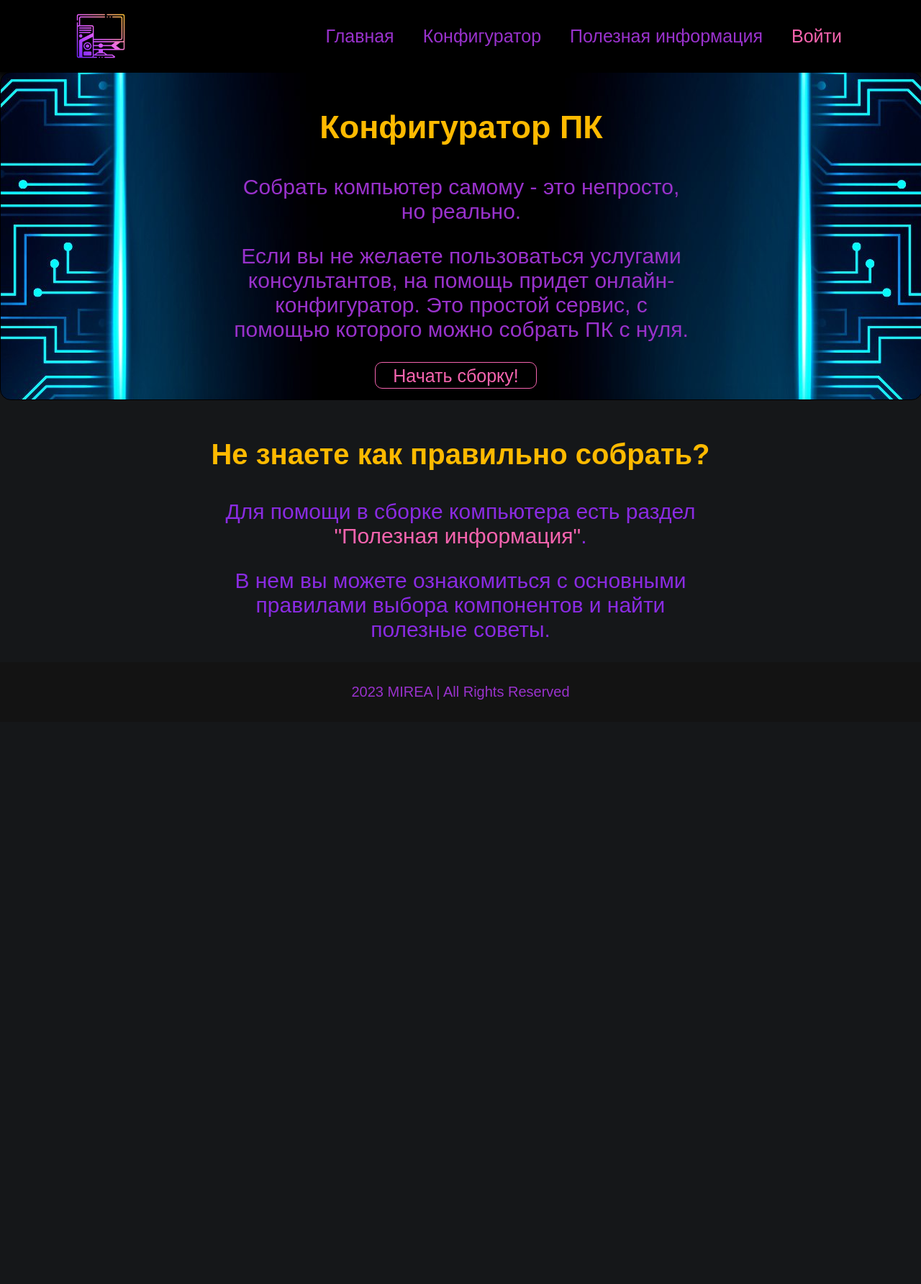
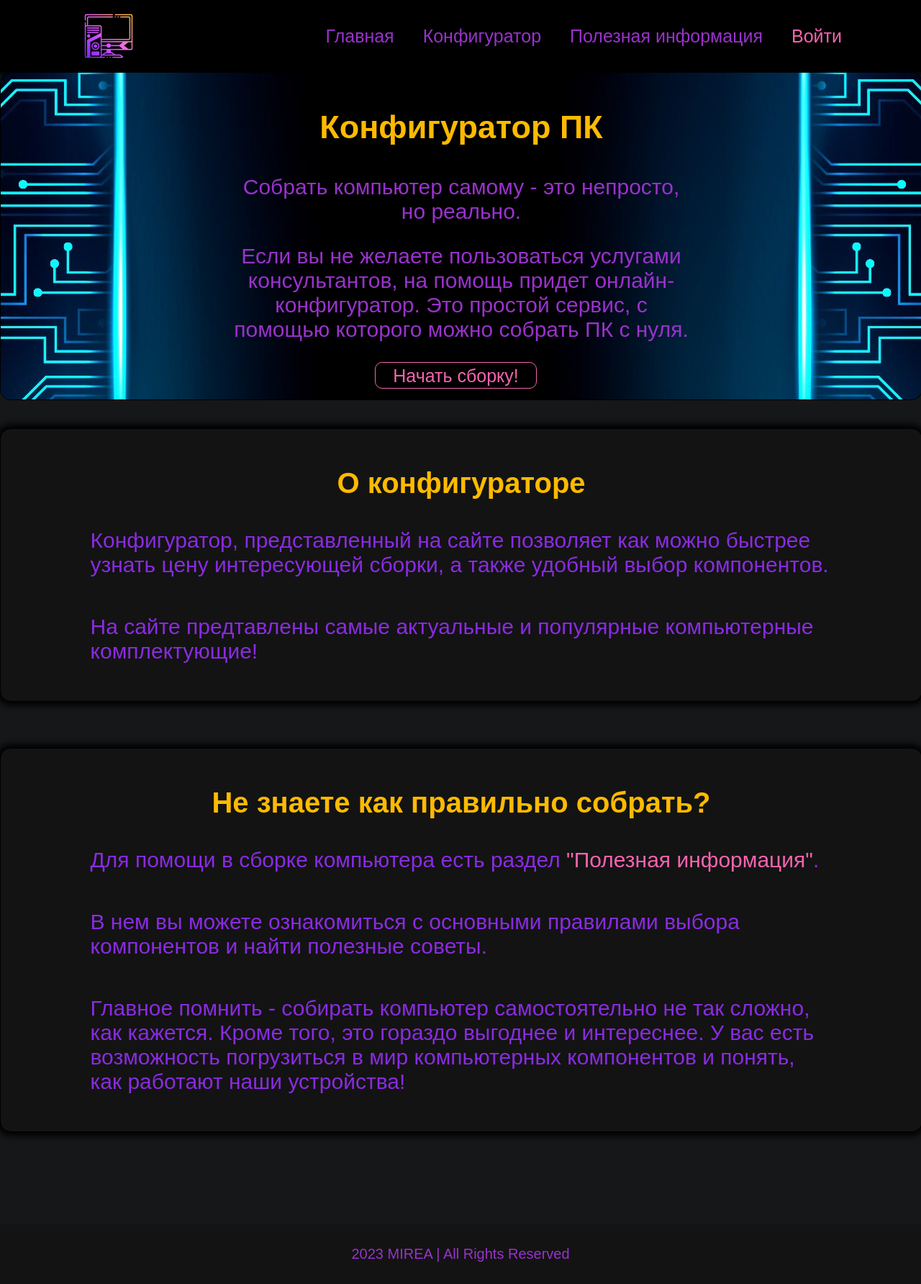
Before and after one commit to Nestyzorix/PC-Building-Helper, a Django app: page /main/ in a window 1280 px wide. Shown: the whole page at 72% size. Before the commit the page ends 972 px from the top, so only its background shows below. Run offline with Django 4.2, Linux system fonts and the light colour scheme.

Commit message:
fixed main and construct content

```diff
--- a/PC_Building_site/backend_api/static/css/Constructor.css
+++ b/PC_Building_site/backend_api/static/css/Constructor.css
@@ -30,8 +30,6 @@
     border-radius: 20px;
     box-shadow: 0 0 10px 5px black;
     margin-bottom: 20px;
-
-
 }
 
 .componentSection{
@@ -145,10 +143,6 @@ button:hover {
     text-align: center;
 }
 
-.helpInfo{
-    text-align:center
-}
-
 p, li{
     color: #9932CC;
     font-size: 25px;
--- a/PC_Building_site/backend_api/static/css/Main.css
+++ b/PC_Building_site/backend_api/static/css/Main.css
@@ -2,11 +2,11 @@
     margin:0;
     background-image: url("../images/ComputerFinal.jpg");
     background-position: center;
-    /* background-color:gray; */
     width: 100%;
     max-width: 1800px;
     margin-left: auto;
     margin-right: auto;
+    margin-bottom: 3%;
     display:flex;
     justify-content: center;
     align-items: center;
@@ -82,8 +82,24 @@ span{
     font-family: sans-serif;
     color:blueviolet;
     font-size:30px;
-    text-align: center;
-    margin: 0 auto 0.5rem;
-    max-width: 42.4375rem;
+    /*text-align: center;*/
+    margin: 0 auto 2rem;
+    max-width: 64.4375rem;
     padding-bottom: 20px;
 }
+
+.helpBlock{
+    margin-bottom:5%;
+    width: 100%;
+    max-width: 1400px;
+    margin-left: auto;
+    margin-right: auto;
+    display:flex;
+    justify-content: center;
+    align-items: center;
+    flex-direction: column;
+    border: 1px solid black;
+    border-radius: 15px;
+    background-color:#131313;
+    box-shadow: 0 0 10px 5px black;
+}
--- a/PC_Building_site/backend_api/static/css/base.css
+++ b/PC_Building_site/backend_api/static/css/base.css
@@ -25,7 +25,7 @@ body {
 .warplogo{
     display:flex;
     align-items: center;
-    margin-left:90px;
+    margin-left:8%;
 }
 
 .logo{
--- a/PC_Building_site/backend_api/templates/backend_api/configurator-index.html
+++ b/PC_Building_site/backend_api/templates/backend_api/configurator-index.html
@@ -25,11 +25,21 @@
                 </p>
                 <a href="{% url 'backend_api:constructor' %}" class="button">Начать сборку!</a>
             </div>
-
         </div>
 
 
-         <div>
+        <div class="helpBlock">
+            <h2>О конфигураторе</h2>
+            <p class="text2">
+                Конфигуратор, представленный на сайте позволяет как можно быстрее
+                узнать цену интересующей сборки, а также удобный выбор компонентов.
+            </p>
+            <p class="text2">
+                На сайте предтавлены самые актуальные и популярные компьютерные комплектующие!
+            </p>
+        </div>
+
+         <div class="helpBlock" style="margin-bottom:10%">
             <div>
                 <h2>Не знаете как правильно собрать?</h2>
                 <p class="text2">
@@ -40,10 +50,13 @@
                     В нем вы можете ознакомиться с основными правилами
                     выбора компонентов и найти полезные советы.
                 </p>
+                <p class="text2">
+                    Главное помнить - собирать компьютер самостоятельно не так сложно, как кажется.
+                    Кроме того, это гораздо выгоднее и интереснее. У вас есть возможность погрузиться
+                    в мир компьютерных компонентов и понять, как работают наши устройства!
+                </p>
             </div>
         </div>
-
-
     {% endblock %}
 </body>
 </html>
```
Also changed, not shown: PC_Building_site/backend_api/templates/backend_api/configurator-constructor.html (+6 -4 lines).
